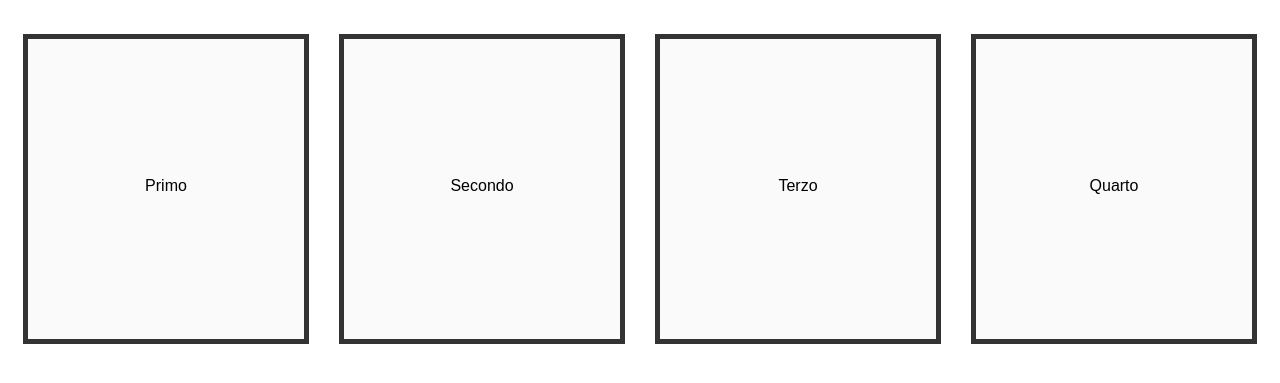
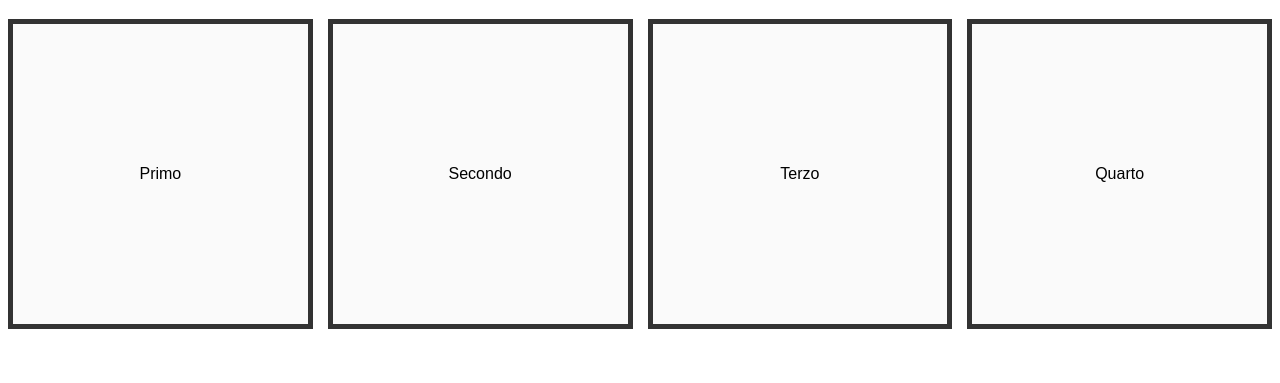
Before and after one commit to Pasqualecannavacciuolo/Frontend, a plain HTML site: page FRONTEND/ImplementoCSS/index.html in a window 1280 px wide. Shown: the part 61-444 px from the top of the page. Drawn offline with Linux system fonts and the light colour scheme.

Commit message:
Resolved margin problem

```diff
--- a/FRONTEND/ImplementoCSS/style.css
+++ b/FRONTEND/ImplementoCSS/style.css
@@ -7,22 +7,18 @@ body {
 }
 
 .container {
-    width: 100%;
-    align-items: center;
     display: flex;
-    justify-content: space-between;
+    flex-wrap: wrap;
+    flex-direction: row;
+    gap: 15px;
 }
 
 .quadrato {
-    width: 25%;
     height: 300px;
+    flex: 1 0 12em;
     background-color: #fafafa;
     border: 5px solid #333;
-    float: left;
-    text-align: center;
-    margin: 15px;
+    display: flex;
+    justify-content: center;
+    align-items: center;
 }
-
-.quadrato p {
-    margin-top: 50%;
-}
```
